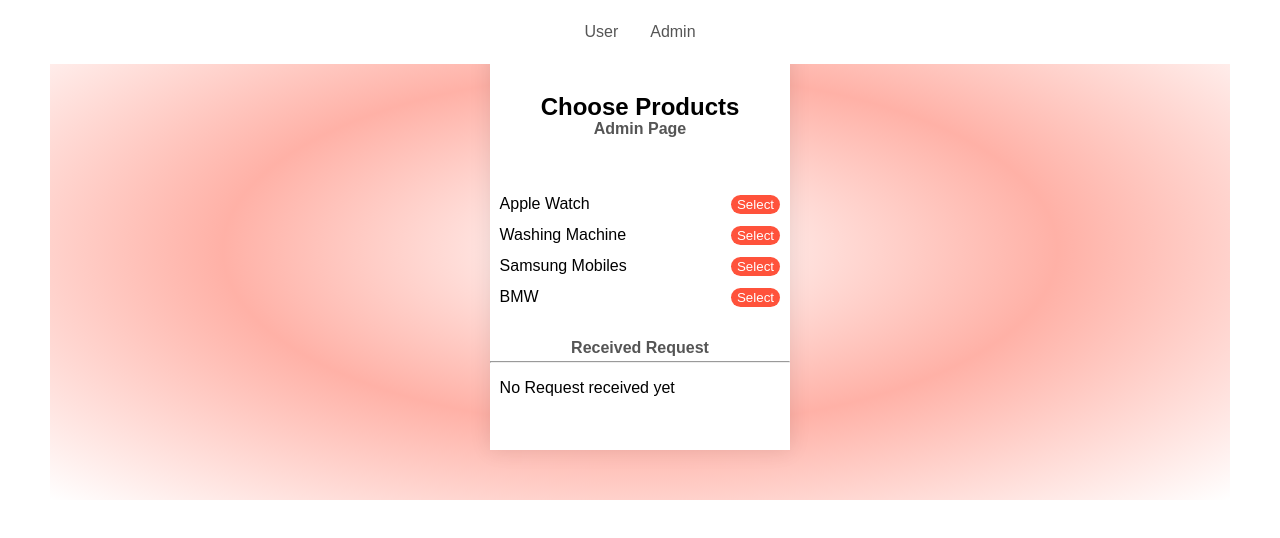
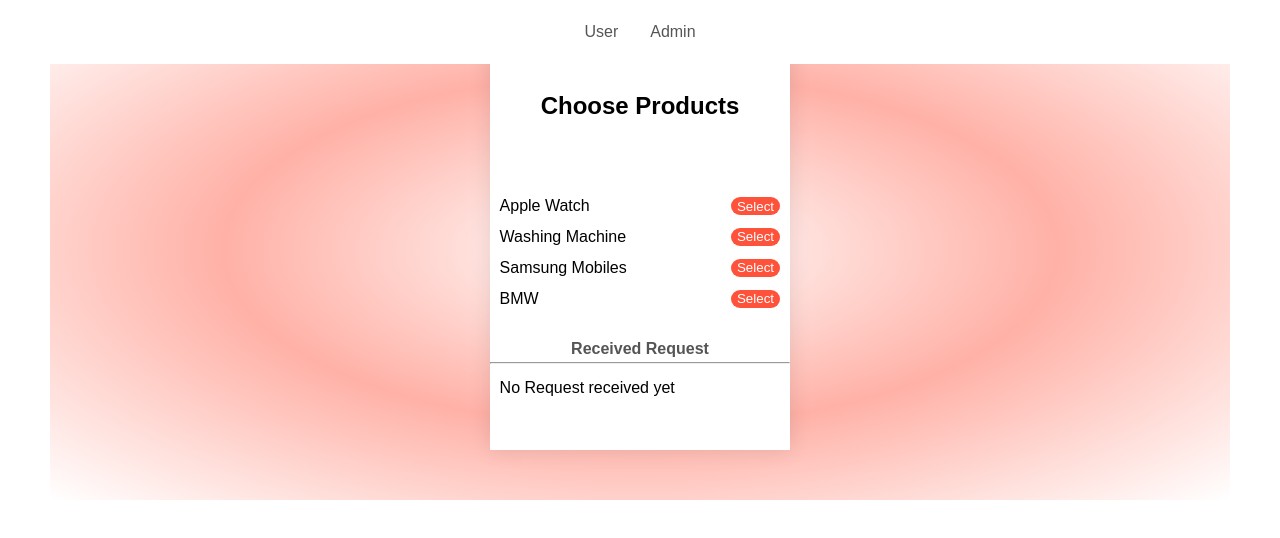
Before and after one commit to samar4tech/admin_user_login, a plain HTML site: page admin.html in a window 1280 px wide. Drawn offline with Linux system fonts and the light colour scheme.

Commit message:
edited admin page

```diff
--- a/admin.html
+++ b/admin.html
@@ -24,7 +24,7 @@
               <div class="col-2">
                 <div class="my-container admin">
                   <h2>Choose Products</h2>
-                  <p>Admin Page</p>
+
                   <ul id="items">
                     <li>
                       Apple Watch
```
